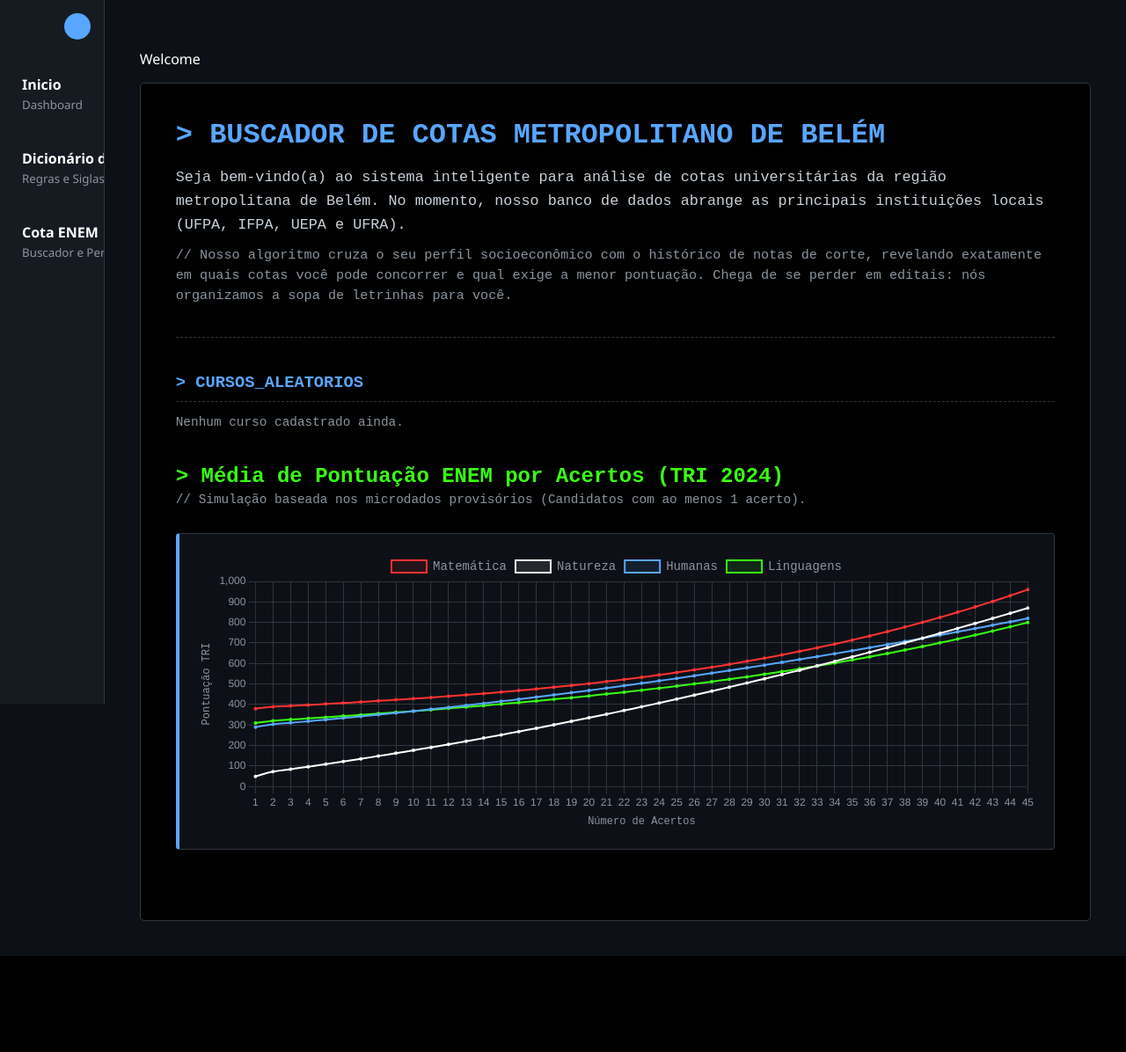
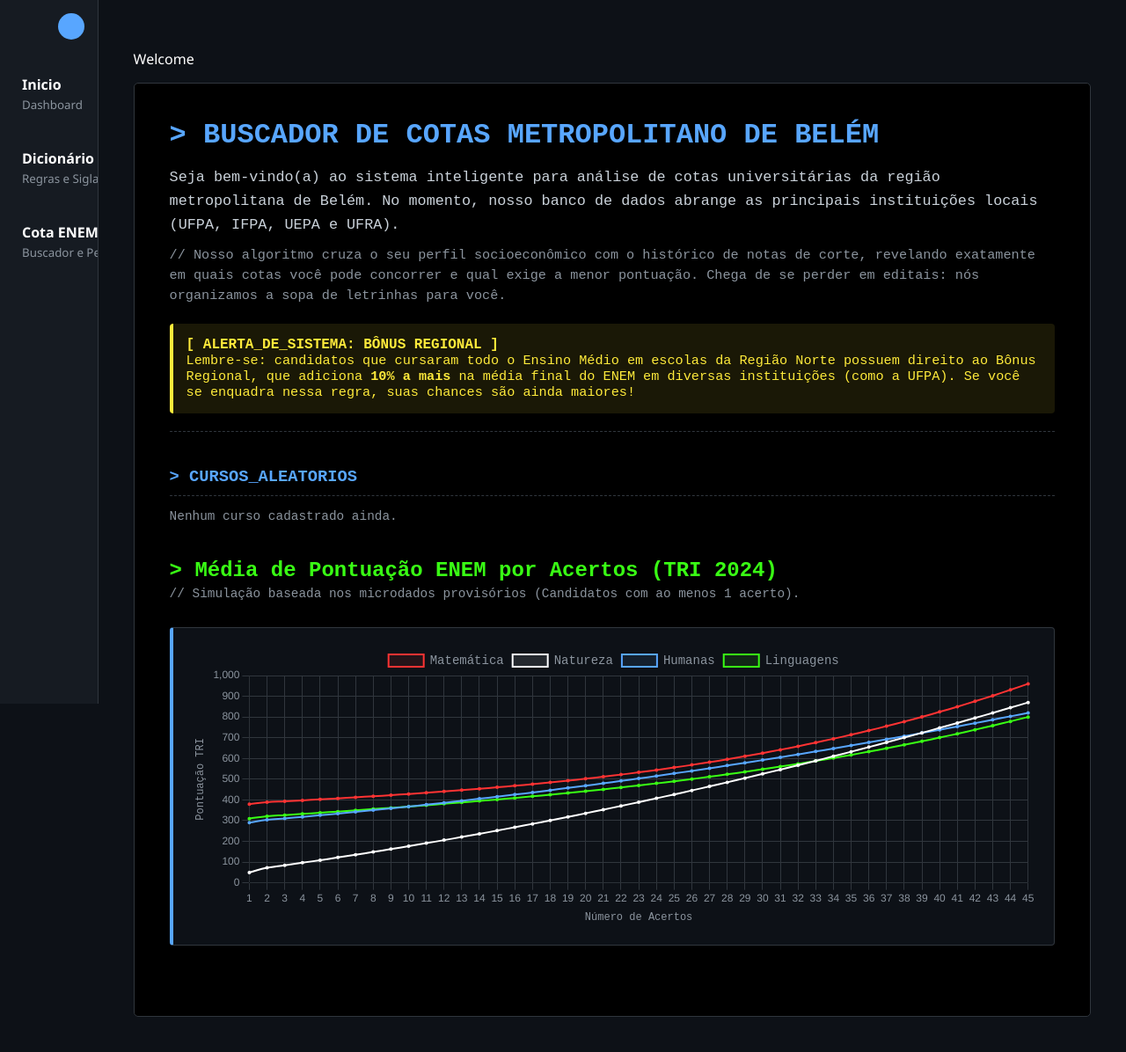
Before and after one commit to rodrigosousa64/capi_busque, a Django app: page / in a window 1280 px wide. Shown: the whole page at 88% size. Before the commit the page ends 1087 px from the top, so only its background shows below. Run offline with Django 5.2, Linux system fonts and the light colour scheme; data that the repository does not hold is empty.

Commit message:
feat: add regional bonus alert to the dashboard

```diff
--- a/templates/home/dashboard.html
+++ b/templates/home/dashboard.html
@@ -8,9 +8,13 @@
             Seja bem-vindo(a) ao sistema inteligente para análise de cotas universitárias da região metropolitana de Belém.
             No momento, nosso banco de dados abrange as principais instituições locais (UFPA, IFPA, UEPA e UFRA).
         </p>
-        <p style="color: #8b949e; font-size: 0.95rem; line-height: 1.5; margin-top: 0;">
+        <p style="color: #8b949e; font-size: 0.95rem; line-height: 1.5; margin-top: 0; margin-bottom: 20px;">
             // Nosso algoritmo cruza o seu perfil socioeconômico com o histórico de notas de corte, revelando exatamente em quais cotas você pode concorrer e qual exige a menor pontuação. Chega de se perder em editais: nós organizamos a sopa de letrinhas para você.
         </p>
+        <div style="background: rgba(255, 235, 59, 0.1); border-left: 4px solid #ffeb3b; padding: 15px; color: #ffeb3b; font-size: 0.95rem; border-radius: 4px;">
+            <strong style="font-size: 1rem;">[ ALERTA_DE_SISTEMA: BÔNUS REGIONAL ]</strong><br>
+            Lembre-se: candidatos que cursaram todo o Ensino Médio em escolas da Região Norte possuem direito ao Bônus Regional, que adiciona <strong>10% a mais</strong> na média final do ENEM em diversas instituições (como a UFPA). Se você se enquadra nessa regra, suas chances são ainda maiores!
+        </div>
     </div>
     <h3 style="color: #58a6ff; margin-bottom: 15px; border-bottom: 1px dashed #30363d; padding-bottom: 10px;">> CURSOS_ALEATORIOS</h3>
     <div style="display: grid; grid-template-columns: repeat(auto-fill, minmax(250px, 1fr)); gap: 20px; margin-bottom: 40px;">
```
